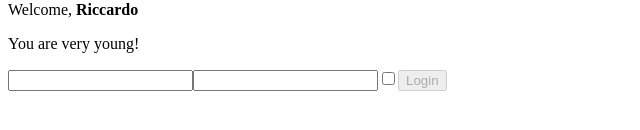
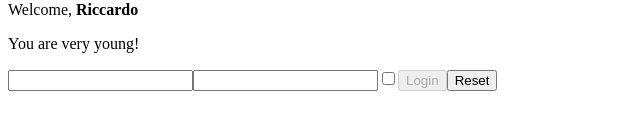
Before and after one commit to RiccardoMannino/Jsx-exercise, a React (Create React App) app in the folder react-exercises/: page / in a window 1280 px wide. Shown: the part 414-544 px from the top of the page, without its empty margins (0-640 px from the left). Built offline with nearby package versions, Linux system fonts and the light colour scheme.

Commit message:
forms-04

```diff
--- a/react-exercises/src/Login.js
+++ b/react-exercises/src/Login.js
@@ -28,6 +28,14 @@ export class Login extends React.Component {
       //   console.log(this.state);
       // }
     );
+  };
+
+  reset = () => {
+    this.setState({
+      username: "",
+      password: "",
+      remember: false,
+    });
   };
 
   render() {
@@ -65,6 +73,7 @@ export class Login extends React.Component {
             Login
           </button>
         )}
+        <button onClick={this.reset}>Reset</button>
       </>
     );
   }
```
